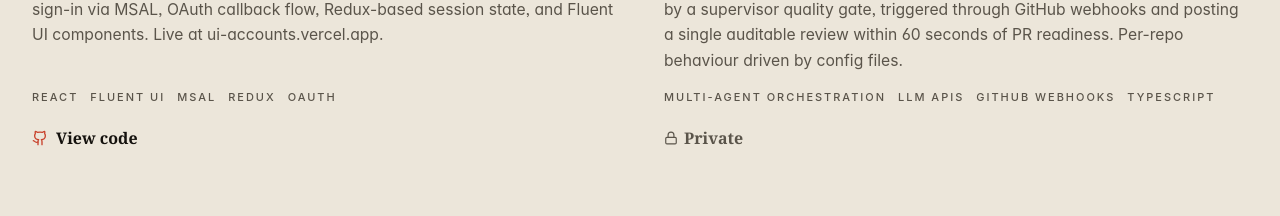
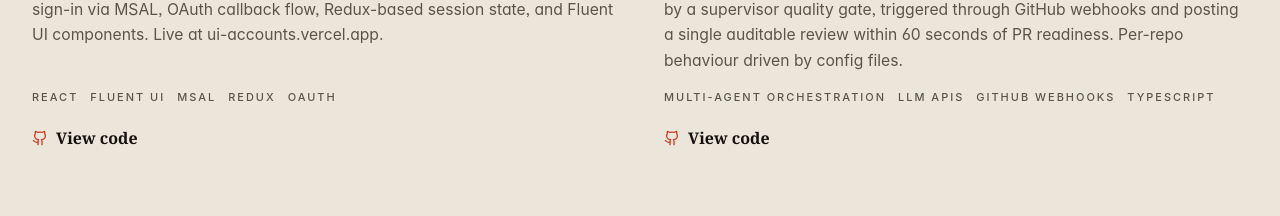
Before and after one commit to dikshit-n/portfolio, a React (Vite) app: page / in a window 1280 px wide. Shown: the part 7257-7473 px from the top of the page. Built offline with nearby package versions, Linux system fonts and the light colour scheme; a web font is replaced by a local one.

Commit message:
githena-documentation

```diff
--- a/src/data/portfolio.ts
+++ b/src/data/portfolio.ts
@@ -277,6 +277,7 @@
       'Event-driven multi-agent PR reviewer. Six specialised LLM agents coordinated by a supervisor quality gate, triggered through GitHub webhooks and posting a single auditable review within 60 seconds of PR readiness. Per-repo behaviour driven by config files.',
     tech: ['Multi-Agent Orchestration', 'LLM APIs', 'GitHub Webhooks', 'TypeScript'],
     private: true,
+    url: 'https://github.com/dikshit-n/docs/blob/master/githena.md'
   },
 ];
 
```
